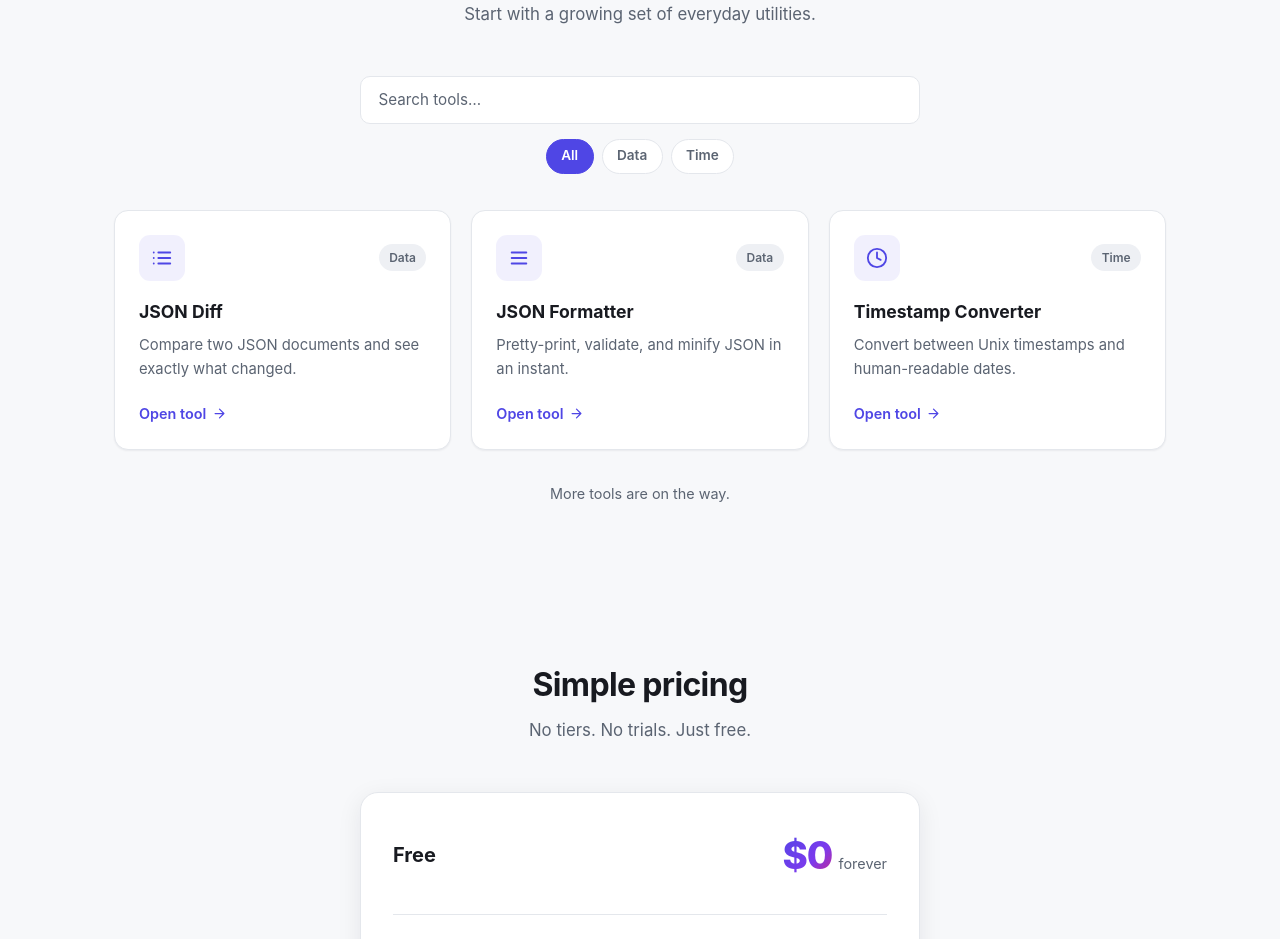
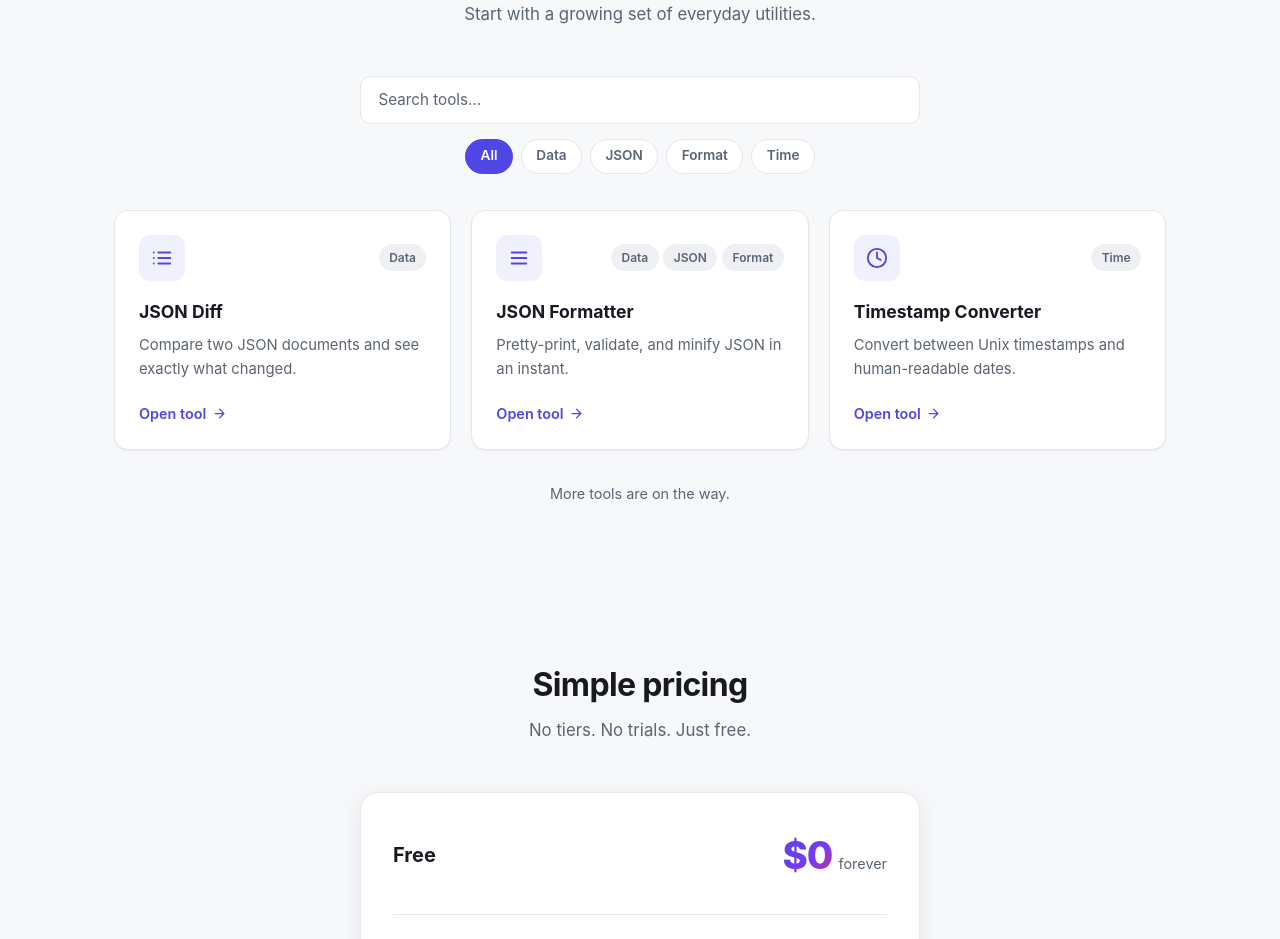
Before and after one commit to fakeoder/ztools, a React (Vite) app: page / in a window 1280 px wide. Shown: the part 1560-2499 px from the top of the page. Built offline with nearby package versions, Linux system fonts and the light colour scheme.

Commit message:
Support multiple tags for JSON formatter tool

```diff
--- a/src/components/ToolsGrid.tsx
+++ b/src/components/ToolsGrid.tsx
@@ -5,7 +5,7 @@ import { useTranslation } from 'react-i18next'
 const TOOLS = [
   {
     id: 'json_diff',
-    tag: 'data',
+    tags: ['data'],
     icon: (
       <svg viewBox="0 0 24 24" width="22" height="22" fill="none" stroke="currentColor" strokeWidth="2" strokeLinecap="round" strokeLinejoin="round" aria-hidden="true">
         <path d="M8 6h13M8 12h13M8 18h13" />
@@ -15,7 +15,7 @@ const TOOLS = [
   },
   {
     id: 'json_format',
-    tag: 'data',
+    tags: ['data', 'json', 'format'],
     icon: (
       <svg viewBox="0 0 24 24" width="22" height="22" fill="none" stroke="currentColor" strokeWidth="2" strokeLinecap="round" strokeLinejoin="round" aria-hidden="true">
         <path d="M4 6h16M4 12h16M4 18h16" />
@@ -24,7 +24,7 @@ const TOOLS = [
   },
   {
     id: 'timestamp',
-    tag: 'time',
+    tags: ['time'],
     icon: (
       <svg viewBox="0 0 24 24" width="22" height="22" fill="none" stroke="currentColor" strokeWidth="2" strokeLinecap="round" strokeLinejoin="round" aria-hidden="true">
         <circle cx="12" cy="12" r="10" />
@@ -41,12 +41,12 @@ export default function ToolsGrid() {
   const [query, setQuery] = useState('')
   const [activeTag, setActiveTag] = useState<string>(ALL_TAG)
 
-  const tags = useMemo(() => Array.from(new Set(TOOLS.map((tool) => tool.tag))), [])
+  const tags = useMemo(() => Array.from(new Set(TOOLS.flatMap((tool) => tool.tags))), [])
 
   const visibleTools = useMemo(() => {
     const q = query.trim().toLowerCase()
     return TOOLS.filter((tool) => {
-      if (activeTag !== ALL_TAG && tool.tag !== activeTag) return false
+      if (activeTag !== ALL_TAG && !tool.tags.includes(activeTag)) return false
       if (!q) return true
       const name = t(`tools:${tool.id}.name`).toLowerCase()
       const desc = t(`tools:${tool.id}.desc`).toLowerCase()
@@ -98,7 +98,13 @@ export default function ToolsGrid() {
               <Link to={`/${tool.id}`} className="tool-card" key={tool.id}>
                 <div className="tool-card-top">
                   <span className="tool-icon">{tool.icon}</span>
-                  <span className="tool-tag">{t(`tools:tags.${tool.tag}`)}</span>
+                  <span className="tool-card-tags">
+                    {tool.tags.map((tag) => (
+                      <span className="tool-tag" key={tag}>
+                        {t(`tools:tags.${tag}`)}
+                      </span>
+                    ))}
+                  </span>
                 </div>
                 <h3>{t(`tools:${tool.id}.name`)}</h3>
                 <p>{t(`tools:${tool.id}.desc`)}</p>
--- a/src/i18n/en.ts
+++ b/src/i18n/en.ts
@@ -230,7 +230,7 @@ const en = {
     json_format: {
       name: 'JSON Formatter',
       desc: 'Pretty-print, validate, and minify JSON in an instant.',
-      tag: 'data',
+      tags: ['data', 'json', 'format'],
     },
     timestamp: {
       name: 'Timestamp Converter',
@@ -239,6 +239,8 @@ const en = {
     },
     tags: {
       data: 'Data',
+      json: 'JSON',
+      format: 'Format',
       time: 'Time',
     },
     search: {
--- a/src/i18n/zh.ts
+++ b/src/i18n/zh.ts
@@ -223,7 +223,7 @@ const zh = {
     json_format: {
       name: 'JSON 格式化',
       desc: '一键格式化、校验与压缩 JSON。',
-      tag: 'data',
+      tags: ['data', 'json', 'format'],
     },
     timestamp: {
       name: '时间戳转换',
@@ -232,6 +232,8 @@ const zh = {
     },
     tags: {
       data: '数据',
+      json: 'JSON',
+      format: '格式化',
       time: '时间',
     },
     search: {
--- a/src/index.css
+++ b/src/index.css
@@ -565,6 +565,13 @@ body {
   font-weight: 600;
 }
 
+.tool-card-tags {
+  display: flex;
+  flex-wrap: wrap;
+  justify-content: flex-end;
+  gap: 0.3rem;
+}
+
 .tool-card h3 {
   font-size: 1.1rem;
 }
@@ -598,6 +605,13 @@ body {
 .tool-page-head {
   margin-bottom: 2.5rem;
   text-align: center;
+}
+
+.tool-page-badges {
+  display: flex;
+  flex-wrap: wrap;
+  justify-content: center;
+  gap: 0.5rem;
 }
 
 .tool-page-head h1 {
--- a/src/pages/tools/JsonFormat.tsx
+++ b/src/pages/tools/JsonFormat.tsx
@@ -27,6 +27,8 @@ export default function JsonFormat() {
   const [view, setView] = useState<ViewMode>('tree')
   const [copied, setCopied] = useState(false)
   const fileRef = useRef<HTMLInputElement>(null)
+
+  const toolTags = useMemo(() => t('tools:json_format.tags', { returnObjects: true }) as string[], [t])
 
   const schema = useMemo(
     () => (data !== null && view === 'schema' ? generateSchema(data) : null),
@@ -96,7 +98,11 @@ export default function JsonFormat() {
     <section className="section tool-page">
       <div className="container">
         <div className="tool-page-head">
-          <span className="badge">{t(`tools:tags.${t('tools:json_format.tag')}`)}</span>
+          <div className="tool-page-badges">
+            {toolTags.map((tag) => (
+              <span className="badge" key={tag}>{t(`tools:tags.${tag}`)}</span>
+            ))}
+          </div>
           <h1>{t('tools:json_format.name')}</h1>
           <p>{t('tools:json_format.desc')}</p>
         </div>
```
